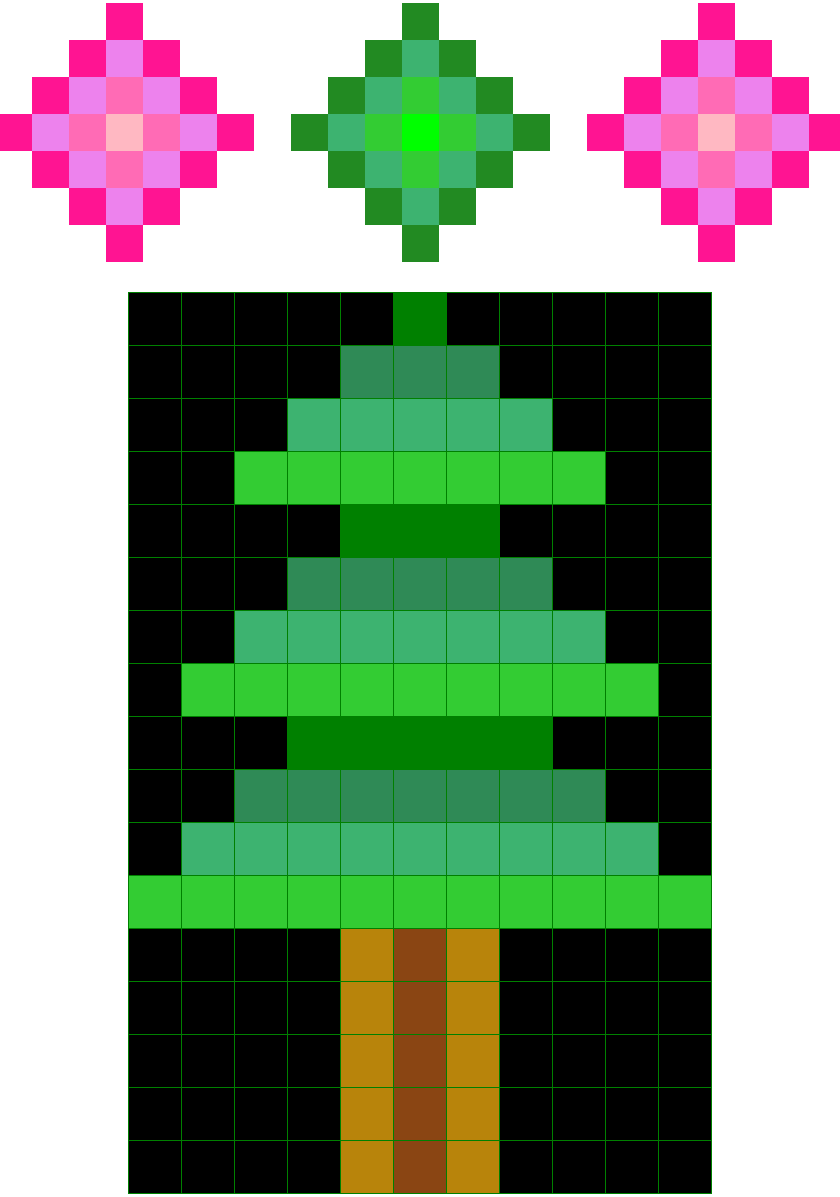
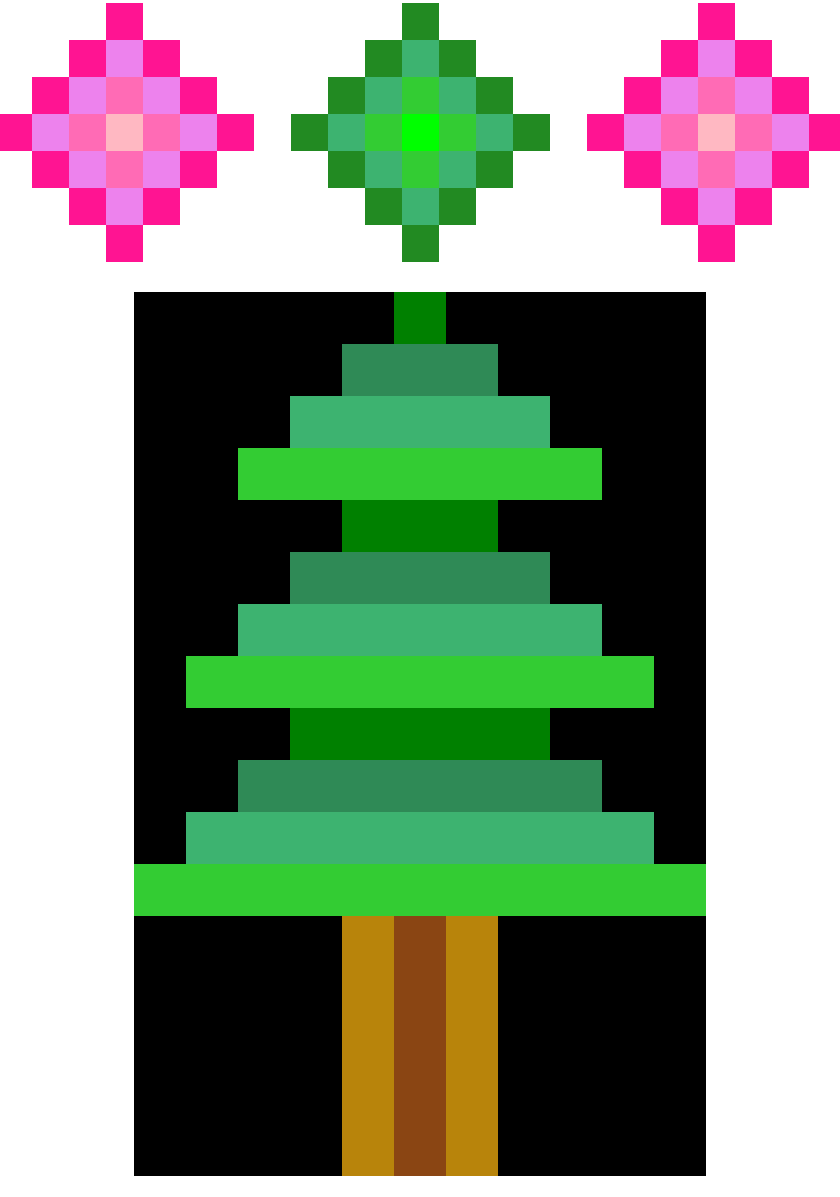
Before and after one commit to dunakov/dunakov.github.io, a plain HTML site: page index.html in a window 1280 px wide. Shown: the part 892-2089 px from the top of the page, without its empty margins (220-1060 px from the left). Drawn offline with Linux system fonts and the light colour scheme.

Commit message:
Update index.html
border

```diff
--- a/index.html
+++ b/index.html
@@ -138,7 +138,7 @@
   {
     width: 50px;
     height: 50px;
-    border: 1px green solid;
+
     background-color: black;
   }
   td[class = "fourth-1"]
```
